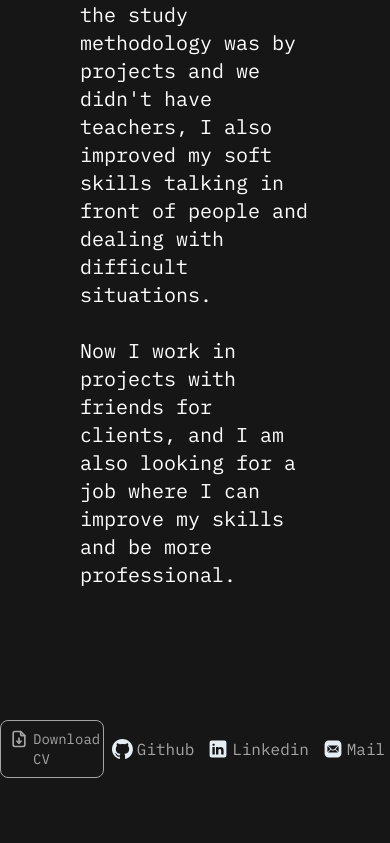
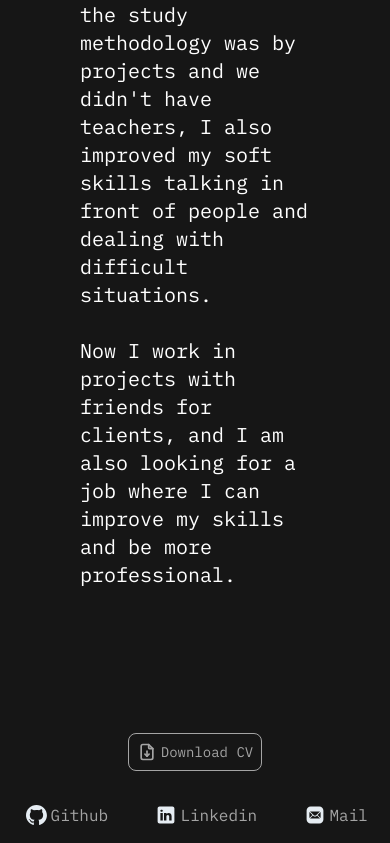
Before and after one commit to TotiFlame/my-portfolio, an Astro site: page / in a window 390 px wide. Shown: the part 4752-5595 px from the top of the page. Before the commit the page ends 5533 px from the top, so only its background shows below. Built offline with nearby package versions, Linux system fonts and the light colour scheme; Astro itself is replaced by a stand-in of ours.

Commit message:
Footer responsive

```diff
--- a/src/components/Footer.astro
+++ b/src/components/Footer.astro
@@ -1,4 +1,4 @@
-<footer class="bottom-0 w-full h-16 flex justify-around items-center">
+<footer class="bottom-0 w-full h-auto my-4 gap-8 md:h-16 flex flex-col md:flex-row justify-around items-center">
     <a
         href="/Santiago-Fernandez-CV.pdf"
         download="Santiago-Fernandez-CV.pdf"
```
